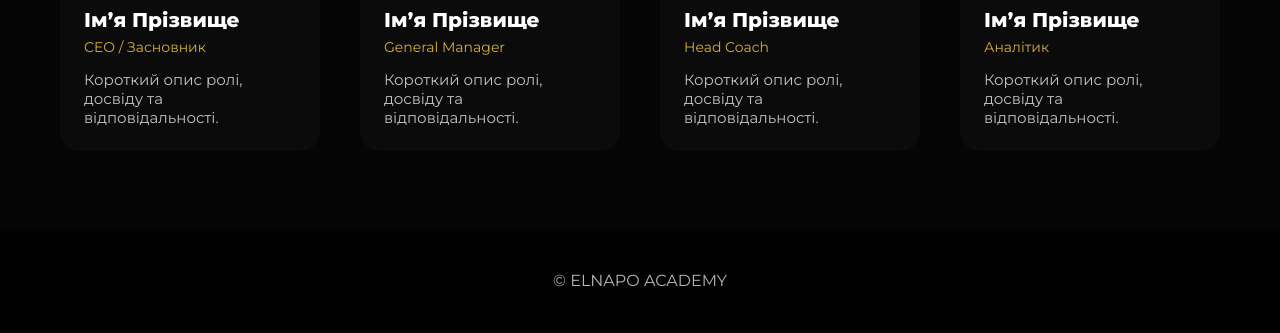
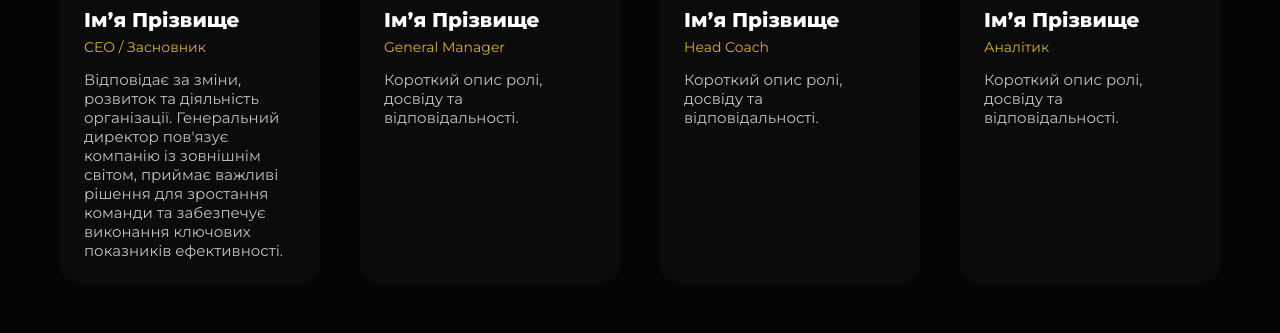
Before and after one commit to elnapoacademy/elnapo, a plain HTML site: page staff.html in a window 1280 px wide. Shown: the part 552-885 px from the top of the page. Drawn offline with Linux system fonts and the light colour scheme.

Commit message:
Update staff.html

```diff
--- a/staff.html
+++ b/staff.html
@@ -44,7 +44,7 @@
         <h3>Імʼя Прізвище</h3>
         <span>CEO / Засновник</span>
         <p>
-          Короткий опис ролі, досвіду та відповідальності.
+          Відповідає за зміни, розвиток та діяльність організації. Генеральний директор пов'язує компанію із зовнішнім світом, приймає важливі рішення для зростання команди та забезпечує виконання ключових показників ефективності.
         </p>
       </div>
     </div>
```
